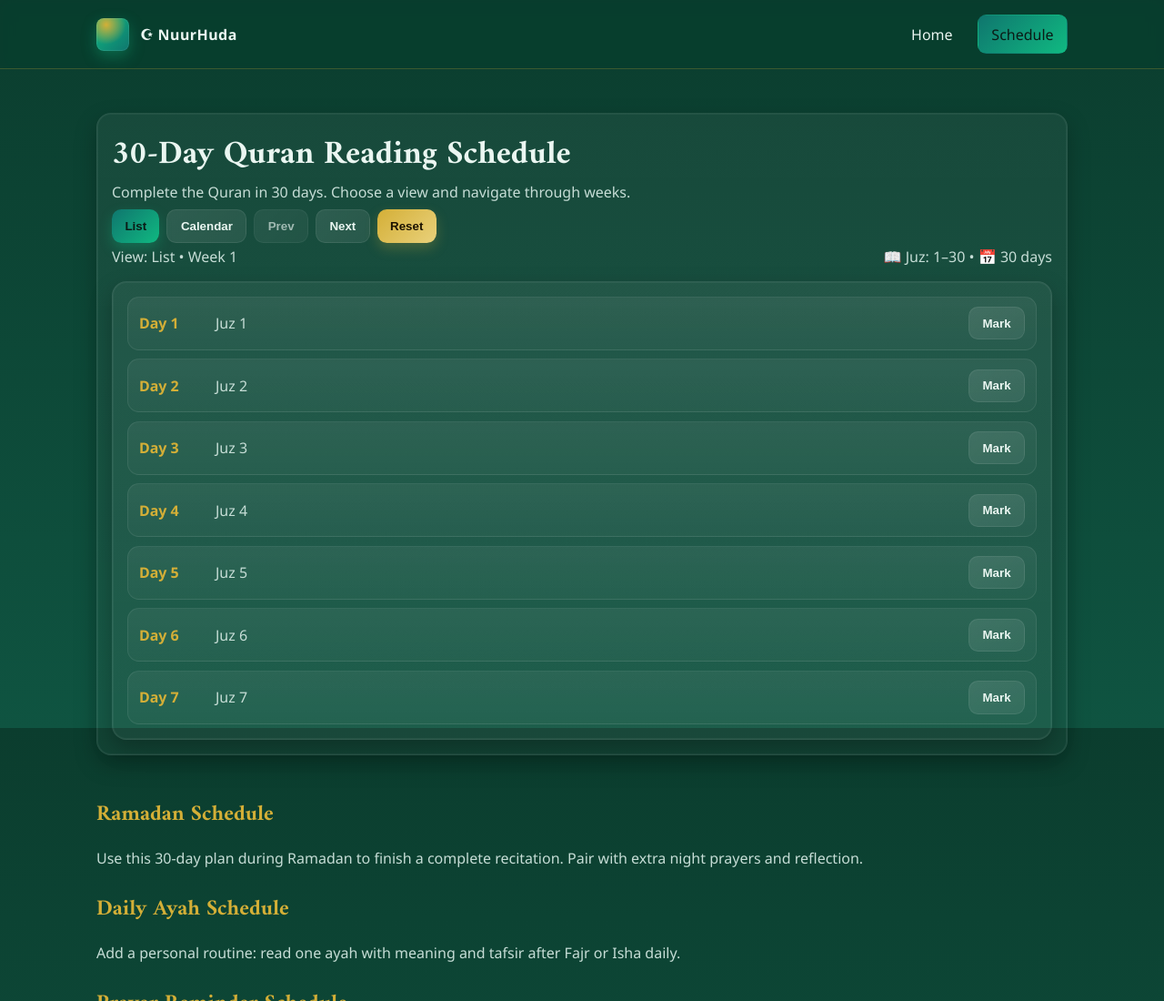
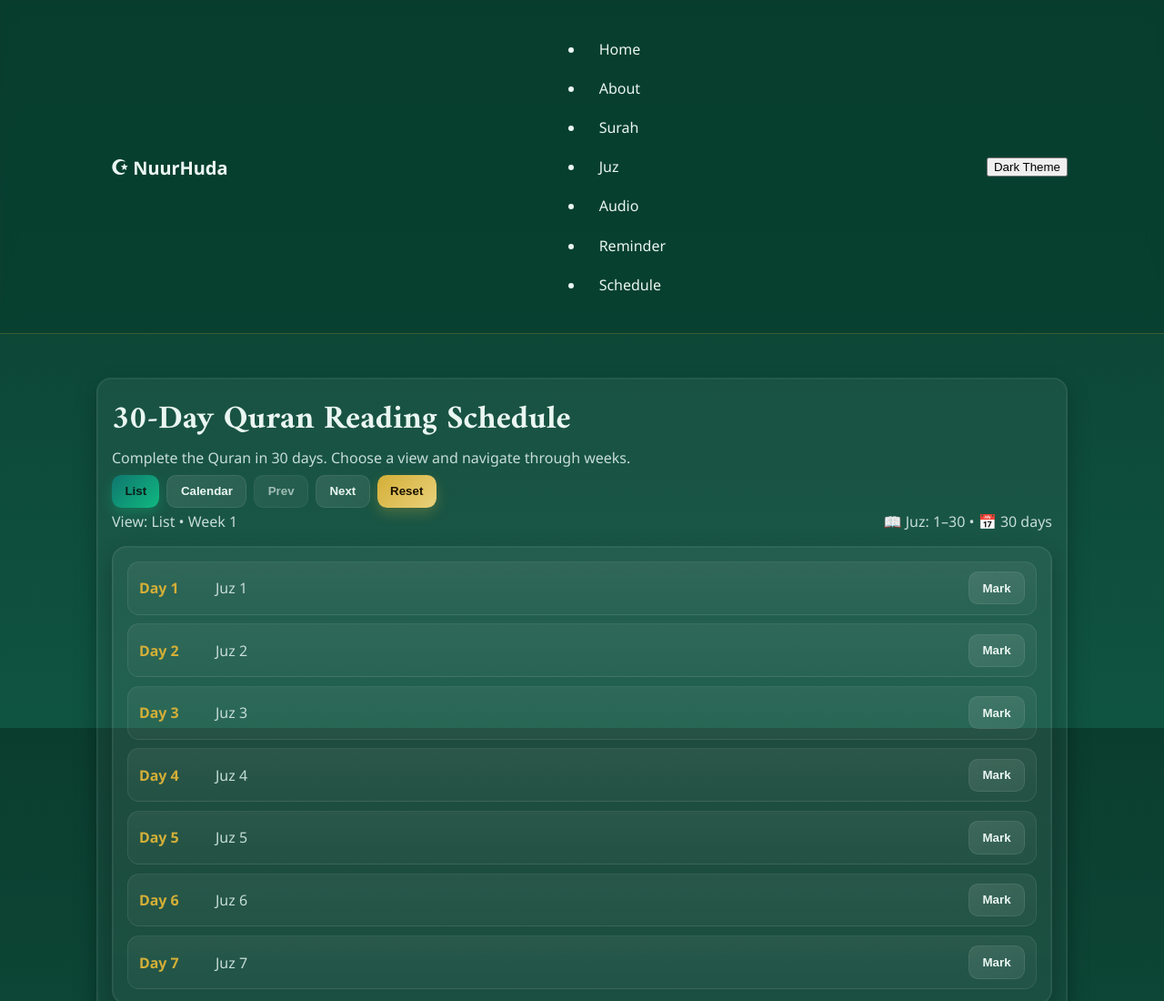
Before and after one commit to rayaanrazia9-coder/NuurHuda_Quran_Web, a plain HTML site: page schedule.html in a window 1280 px wide. Shown: the top 1100 px of the page at 91% size. Drawn offline with Linux system fonts and the light colour scheme.

Commit message:
update Name Tilawaat, NuurHuda

```diff
--- a/schedule.css
+++ b/schedule.css
@@ -37,24 +37,29 @@
   border-bottom:1px solid rgba(212,175,55,.25);
 }
 .brand{
-  display:flex;
-  align-items:center;
-  gap:.75rem;
-  font-weight:700;
-  letter-spacing:.5px;
+display:flex;
+align-items:center;
+gap:8px;
+text-decoration:none;
+color:var(--gold);
+font-weight:700;
+font-size:20px;
 }
-.brand .logo{
-  width:36px;height:36px;border-radius:8px;
-  background:radial-gradient(100% 100% at 30% 20%,var(--accent),transparent 60%), linear-gradient(135deg,var(--primary),var(--primary-2));
-  box-shadow:0 6px 16px rgba(16,185,129,.35), inset 0 0 0 1px rgba(255,255,255,.08);
+
+.brand-logo{
+font-size:22px;
 }
 
 .nav{
-  display:flex;align-items:center;justify-content:space-between;
+  display:flex;
+  align-items:center;
+  justify-content:space-between;
   gap:1rem;
 }
 .nav-links{
-  display:flex;gap:.75rem;flex-wrap:wrap;
+  display:flex;
+  gap:.75rem;
+  flex-wrap:wrap;
 }
 .nav a{
   display:inline-block;
@@ -92,20 +97,28 @@
   display:flex;flex-wrap:wrap;gap:.5rem;
 }
 .btn{
-  appearance:none;border:0;cursor:pointer;
-  padding:.6rem .9rem;border-radius:.65rem;
+  appearance:none;
+  border:0;
+  cursor:pointer;
+  padding:.6rem .9rem;
+  border-radius:.65rem;
   background:linear-gradient(135deg,var(--primary-2),var(--primary));
-  color:#0b1b16;font-weight:600;
+  color:#0b1b16;
+  font-weight:600;
   box-shadow:0 6px 14px rgba(16,185,129,.3);
   transition:transform .12s ease, box-shadow .2s ease, background .2s ease;
 }
-.btn:hover{transform:translateY(-1px);box-shadow:0 10px 18px rgba(16,185,129,.35)}
-.btn.secondary{background:linear-gradient(135deg,rgba(255,255,255,.1),rgba(255,255,255,.07)); color:var(--text); box-shadow:none; border:1px solid rgba(255,255,255,.08)}
+.btn:hover{transform:translateY(-1px);
+box-shadow:0 10px 18px rgba(16,185,129,.35)}
+.btn.secondary{background:linear-gradient(135deg,rgba(255,255,255,.1),rgba(255,255,255,.07));
+color:var(--text); box-shadow:none;
+border:1px solid rgba(255,255,255,.08)}
 .btn.alt{background:linear-gradient(135deg,var(--accent),#e9d17b); color:#1b1200; box-shadow:0 6px 14px rgba(212,175,55,.25)}
 .btn:disabled{opacity:.65;cursor:not-allowed}
 
 .schedule-meta{
-  display:flex;align-items:center;justify-content:space-between;
+  display:flex;align-items:center;
+  justify-content:space-between;
   gap:.75rem;margin:.25rem 0 1rem;
   color:var(--text-dim);
 }
@@ -121,10 +134,15 @@
   border-radius:.8rem;
   padding:.75rem;
   min-height:96px;
-  display:flex;flex-direction:column;justify-content:space-between;
+  display:flex;
+  flex-direction:column;
+  justify-content:space-between;
 }
-.cell h4{margin:0;font-weight:700;font-size:.95rem;color:var(--accent)}
-.cell p{margin:.35rem 0 0;color:var(--text-dim);font-size:.9rem}
+.cell h4{margin:0;
+ font-weight:700;
+ font-size:.95rem;color:var(--accent)}
+.cell p{margin:.35rem 0 0;color:var(--text-dim);
+font-size:.9rem}
 .cell .badge{
   align-self:flex-start;margin-top:.5rem;
   font-size:.75rem;font-weight:700;
@@ -138,8 +156,10 @@
   display:grid;gap:.6rem;
 }
 .row{
-  display:grid;grid-template-columns:72px 1fr auto;align-items:center;
-  gap:.75rem;padding:.65rem .75rem;border-radius:.8rem;
+  display:grid;grid-template-columns:72px 1fr auto;
+  align-items:center;
+  gap:.75rem;padding:.65rem .75rem;
+  border-radius:.8rem;
   background:linear-gradient(180deg,rgba(255,255,255,.06),rgba(255,255,255,.03));
   border:1px solid rgba(255,255,255,.08);
 }
--- a/schedule.html
+++ b/schedule.html
@@ -10,17 +10,29 @@
 </head>
 <body>
   <header>
-    <div class="container nav">
-      <div class="brand">
-        <div class="logo" aria-hidden="true"></div>
-        <div>☪ NuurHuda</div>
-      </div>
-      <nav class="nav-links">
-        <a href="index.html">Home</a>
-        <a class="active" href="schedule.html">Schedule</a>
-      </nav>
-    </div>
-  </header>
+  <div class="container nav">
+
+    <a class="brand" href="index.html">
+      <span class="brand-logo">☪</span>
+      <span class="brand-name">NuurHuda</span>
+    </a>
+
+    <nav>
+      <ul>
+        <li><a href="index.html">Home</a></li>
+        <li><a href="about.html">About</a></li>
+        <li><a href="surah.html">Surah</a></li>
+        <li><a href="juz.html">Juz</a></li>
+        <li><a href="audio.html">Audio</a></li>
+        <li><a href="reminder.html">Reminder</a></li>
+        <li><a href="schedule.html" active>Schedule</a></li>
+      </ul>
+    </nav>
+
+    <button id="themeBtn" class="theme-toggle" onclick="toggleTheme()">Dark Theme</button>
+
+  </div>
+</header>
 
   <main class="container">
     <section class="hero">
```
Also changed, not shown: Index.html (+1 -1 lines), Juz.html (+3 -2 lines).
